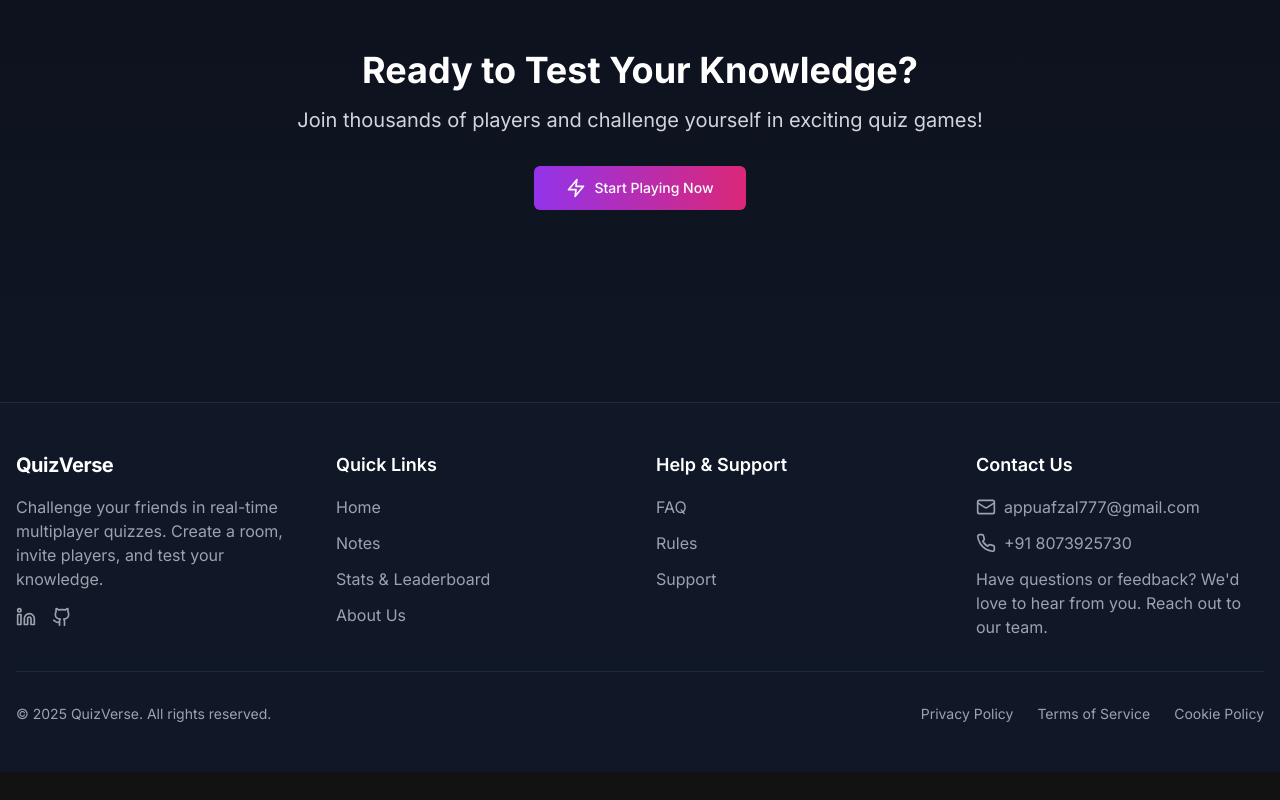
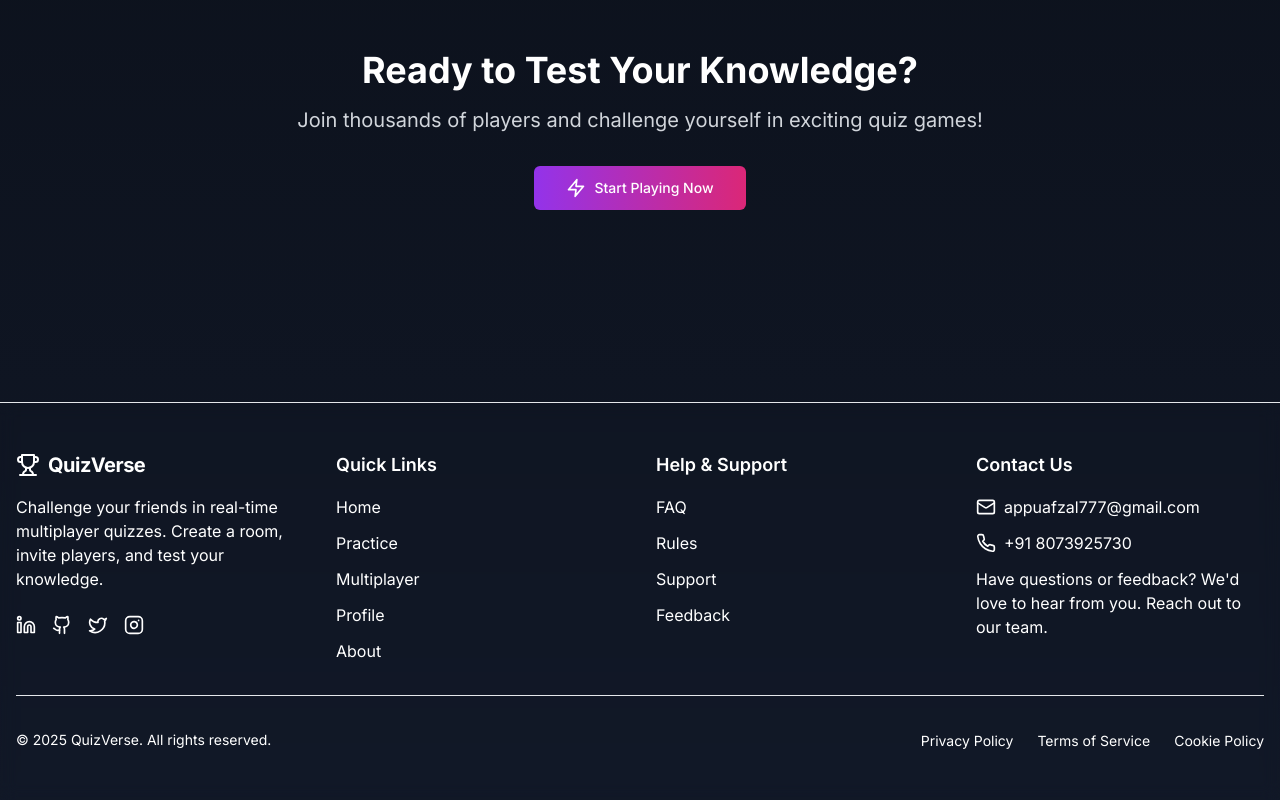
Before and after one commit to Afzal74/TRIVIA-QUIZ, a Next.js app: page / in a window 1280 px wide. Shown: the part 2500-3300 px from the top of the page. Before the commit the page ends 3272 px from the top, so only its background shows below. Built offline with nearby package versions, Linux system fonts and the light colour scheme.

Commit message:
feat: enhance footer with animations and improved styling

```diff
--- a/components/footer.tsx
+++ b/components/footer.tsx
@@ -1,110 +1,178 @@
 import Link from "next/link"
-import Logo from "@/components/logo"
-import { Mail, Trophy, Github, Phone, Linkedin } from "lucide-react"
+import { Mail, Trophy, Github, Phone, Linkedin, Twitter, Instagram } from "lucide-react"
+import { motion } from "framer-motion"
+import { cn } from "@/lib/utils"
+
+const socialLinks = [
+  {
+    name: "LinkedIn",
+    href: "https://www.linkedin.com/in/afzal-basheer-127878264",
+    icon: Linkedin,
+  },
+  {
+    name: "GitHub",
+    href: "https://github.com/Afzal74",
+    icon: Github,
+  },
+  {
+    name: "Twitter",
+    href: "https://twitter.com/afzal_basheer",
+    icon: Twitter,
+  },
+  {
+    name: "Instagram",
+    href: "https://instagram.com/afzal_basheer",
+    icon: Instagram,
+  },
+]
+
+const quickLinks = [
+  { name: "Home", href: "/" },
+  { name: "Practice", href: "/practice" },
+  { name: "Multiplayer", href: "/create-room" },
+  { name: "Profile", href: "/profile" },
+  { name: "About", href: "/about" },
+]
+
+const helpLinks = [
+  { name: "FAQ", href: "/faq" },
+  { name: "Rules", href: "/rules" },
+  { name: "Support", href: "/support" },
+  { name: "Feedback", href: "/feedback" },
+]
+
+const legalLinks = [
+  { name: "Privacy Policy", href: "/privacy" },
+  { name: "Terms of Service", href: "/terms" },
+  { name: "Cookie Policy", href: "/cookies" },
+]
 
 export default function Footer() {
   const currentYear = new Date().getFullYear()
 
   return (
-    <footer className="bg-gray-900/80 border-t border-gray-800">
+    <footer className="bg-background/95 backdrop-blur supports-[backdrop-filter]:bg-background/60 border-t">
       <div className="container mx-auto px-4 py-12">
         <div className="grid grid-cols-1 md:grid-cols-4 gap-8">
+          {/* Brand Section */}
           <div className="md:col-span-1">
-            <div className="flex items-center mb-4">
-              <span className="text-xl font-bold tracking-tight gradient-text">QuizVerse</span>
-            </div>
-            <p className="text-gray-400 mb-4">
+            <motion.div
+              initial={{ opacity: 0, y: 20 }}
+              animate={{ opacity: 1, y: 0 }}
+              className="flex items-center mb-4"
+            >
+              <Trophy className="h-6 w-6 text-primary mr-2" />
+              <span className="text-xl font-bold tracking-tight">QuizVerse</span>
+            </motion.div>
+            <p className="text-muted-foreground mb-6">
               Challenge your friends in real-time multiplayer quizzes. Create a room, invite players, and test your
               knowledge.
             </p>
             <div className="flex space-x-4">
+              {socialLinks.map((link) => (
+                <motion.div
+                  key={link.name}
+                  whileHover={{ scale: 1.1 }}
+                  whileTap={{ scale: 0.9 }}
+                >
                   <Link
-                href="https://www.linkedin.com/in/afzal-basheer-127878264"
+                    href={link.href}
                     target="_blank"
                     rel="noopener noreferrer"
-                className="text-gray-400 hover:text-white transition-colors"
-                aria-label="LinkedIn"
+                    className="text-muted-foreground hover:text-primary transition-colors"
+                    aria-label={link.name}
                   >
-                <Linkedin className="h-5 w-5" />
+                    <link.icon className="h-5 w-5" />
                   </Link>
-              <Link
-                href="https://github.com/Afzal74"
-                target="_blank"
-                rel="noopener noreferrer"
-                className="text-gray-400 hover:text-white transition-colors"
-                aria-label="GitHub"
-              >
-                <Github className="h-5 w-5" />
-              </Link>
+                </motion.div>
+              ))}
             </div>
           </div>
 
+          {/* Quick Links */}
           <div>
             <h3 className="text-lg font-semibold mb-4">Quick Links</h3>
             <div className="space-y-3">
-              <Link href="/" className="block text-gray-400 hover:text-white transition-colors">
-                Home
+              {quickLinks.map((link) => (
+                <motion.div
+                  key={link.name}
+                  whileHover={{ x: 5 }}
+                >
+                  <Link
+                    href={link.href}
+                    className="block text-muted-foreground hover:text-primary transition-colors"
+                  >
+                    {link.name}
                   </Link>
-              <Link href="/notes" className="block text-gray-400 hover:text-white transition-colors">
-                Notes
-              </Link>
-              <Link
-                href="/#leaderboard-section"
-                className="block text-gray-400 hover:text-white transition-colors"
-              >
-                Stats & Leaderboard
-              </Link>
-              <Link href="/about" className="block text-gray-400 hover:text-white transition-colors">
-                About Us
-              </Link>
+                </motion.div>
+              ))}
             </div>
           </div>
 
+          {/* Help & Support */}
           <div>
             <h3 className="text-lg font-semibold mb-4">Help & Support</h3>
             <div className="space-y-3">
-              <Link href="#" className="block text-gray-400 hover:text-white transition-colors">
-                FAQ
+              {helpLinks.map((link) => (
+                <motion.div
+                  key={link.name}
+                  whileHover={{ x: 5 }}
+                >
+                  <Link
+                    href={link.href}
+                    className="block text-muted-foreground hover:text-primary transition-colors"
+                  >
+                    {link.name}
                   </Link>
-              <Link href="#" className="block text-gray-400 hover:text-white transition-colors">
-                Rules
-              </Link>
-              <Link href="#" className="block text-gray-400 hover:text-white transition-colors">
-                Support
-              </Link>
+                </motion.div>
+              ))}
             </div>
           </div>
 
+          {/* Contact Section */}
           <div>
             <h3 className="text-lg font-semibold mb-4">Contact Us</h3>
             <div className="space-y-3">
-              <p className="text-gray-400 flex items-start">
+              <motion.p
+                className="text-muted-foreground flex items-start"
+                whileHover={{ x: 5 }}
+              >
                 <Mail className="h-5 w-5 mr-2 mt-0.5" />
                 <span>appuafzal777@gmail.com</span>
-              </p>
-              <p className="text-gray-400 flex items-start">
+              </motion.p>
+              <motion.p
+                className="text-muted-foreground flex items-start"
+                whileHover={{ x: 5 }}
+              >
                 <Phone className="h-5 w-5 mr-2 mt-0.5" />
                 <span>+91 8073925730</span>
-              </p>
-              <p className="text-gray-400">
-                Have questions or feedback? We'd love to hear from you. Reach out to our team.
+              </motion.p>
+              <p className="text-muted-foreground">
+                Have questions or feedback? We&apos;d love to hear from you. Reach out to our team.
               </p>
             </div>
           </div>
         </div>
 
-        <div className="border-t border-gray-800 mt-8 pt-8 flex flex-col md:flex-row justify-between items-center">
-          <p className="text-gray-400 text-sm mb-4 md:mb-0">© {currentYear} QuizVerse. All rights reserved.</p>
+        {/* Bottom Section */}
+        <div className="border-t mt-8 pt-8 flex flex-col md:flex-row justify-between items-center">
+          <p className="text-muted-foreground text-sm mb-4 md:mb-0">
+            © {currentYear} QuizVerse. All rights reserved.
+          </p>
           <div className="flex space-x-6">
-            <Link href="#" className="text-gray-400 hover:text-white text-sm transition-colors">
-              Privacy Policy
+            {legalLinks.map((link) => (
+              <motion.div
+                key={link.name}
+                whileHover={{ y: -2 }}
+              >
+                <Link
+                  href={link.href}
+                  className="text-muted-foreground hover:text-primary text-sm transition-colors"
+                >
+                  {link.name}
                 </Link>
-            <Link href="#" className="text-gray-400 hover:text-white text-sm transition-colors">
-              Terms of Service
-            </Link>
-            <Link href="#" className="text-gray-400 hover:text-white text-sm transition-colors">
-              Cookie Policy
-            </Link>
+              </motion.div>
+            ))}
           </div>
         </div>
       </div>
```
Lines whose indentation alone changed are shown as unchanged.
